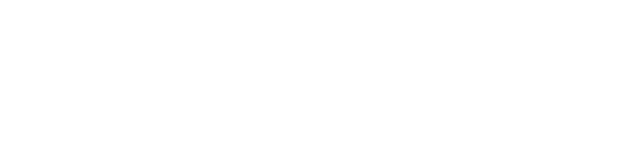
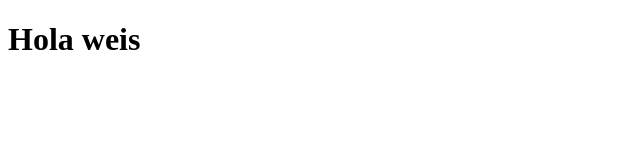
Before and after one commit to ali-hourag/calendar-hamilton, a plain HTML site: page index.html in a window 1280 px wide. Shown: the whole page, without its empty margins (0-640 px from the left). Drawn offline with Linux system fonts and the light colour scheme.

Commit message:
Feat ( Pruebas)

```diff
--- a/index.html
+++ b/index.html
@@ -9,7 +9,7 @@
 </head>
 
 <body>
-
+    <h1>Hola weis</h1>
 </body>
 
 </html>
```
